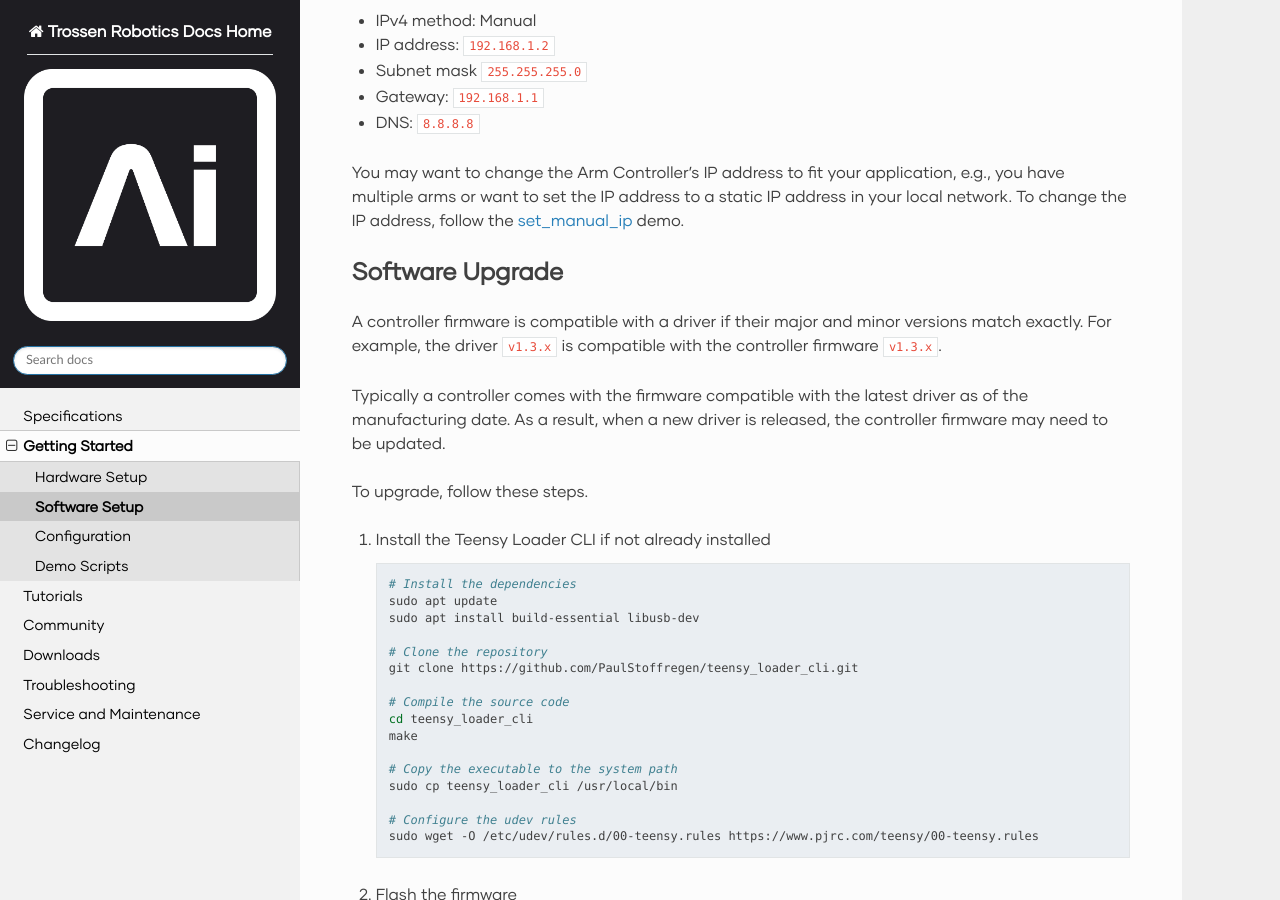
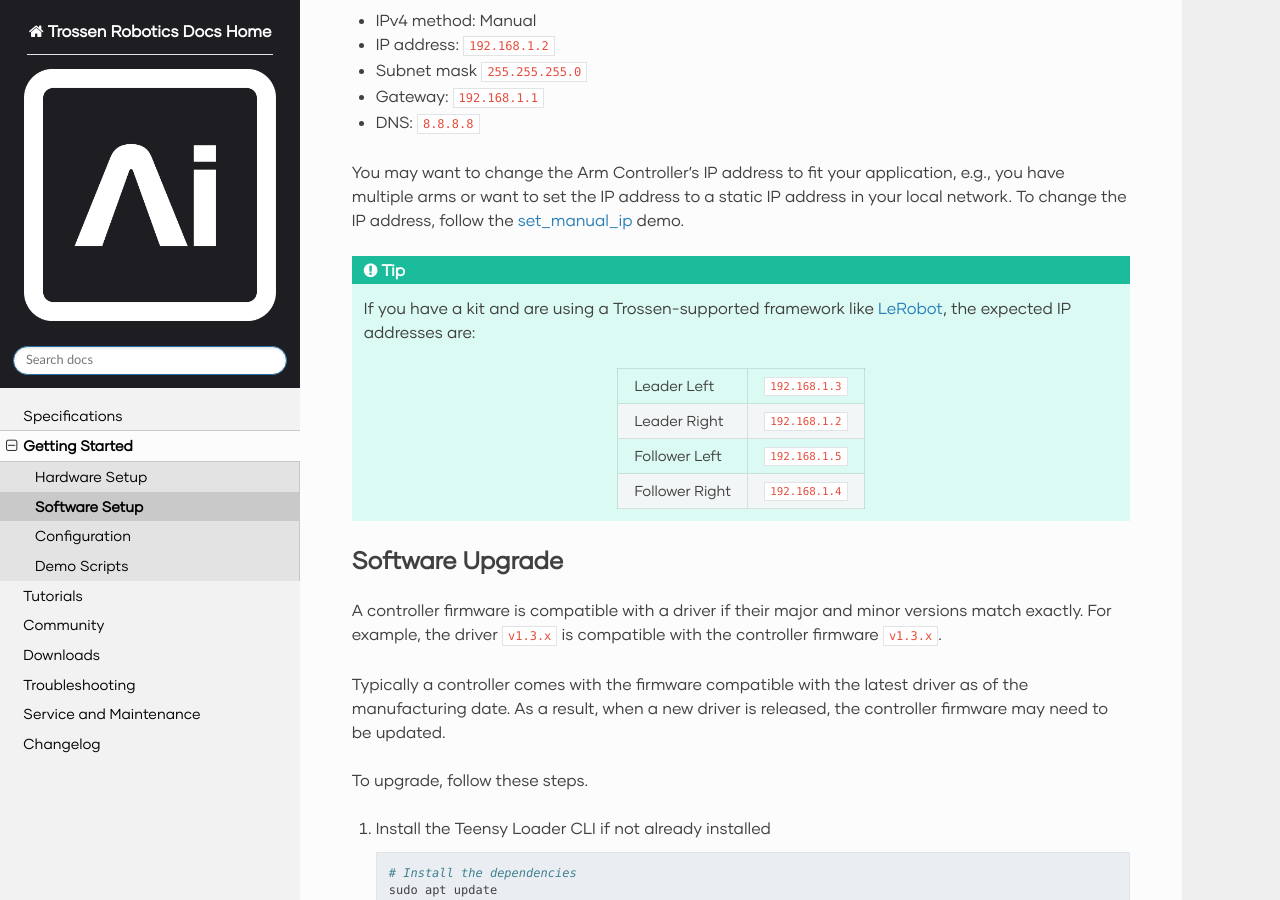
Before and after one commit to TrossenRobotics/trossen_arm, a Sphinx documentation site: the page built from docs/getting_started/software_setup.rst, in a window 1280 px wide and 900 px high, scrolled down 3724 px. Built offline with Sphinx 7.4.7 and the Read the Docs theme 3.1.0, drawn with Linux system fonts in a browser that asks for light colours; some web fonts are replaced; pages that are not in the unit, such as notebooks, are missing from menus.

Commit message:
Add kit IPs

```diff
--- a/docs/getting_started/software_setup.rst
+++ b/docs/getting_started/software_setup.rst
@@ -223,6 +223,22 @@ As stated above, the Arm Controller uses the following factory network settings:
 You may want to change the Arm Controller's IP address to fit your application, e.g., you have multiple arms or want to set the IP address to a static IP address in your local network.
 To change the IP address, follow the :ref:`getting_started/demo_scripts:`set_manual_ip`_` demo.
 
+.. tip::
+
+    If you have a kit and are using a Trossen-supported framework like :doc:`LeRobot</tutorials/lerobot>`, the expected IP addresses are:
+
+    .. list-table::
+        :align: center
+
+        * - Leader Left
+          - ``192.168.1.3``
+        * - Leader Right
+          - ``192.168.1.2``
+        * - Follower Left
+          - ``192.168.1.5``
+        * - Follower Right
+          - ``192.168.1.4``
+
 Software Upgrade
 ================
 
```
